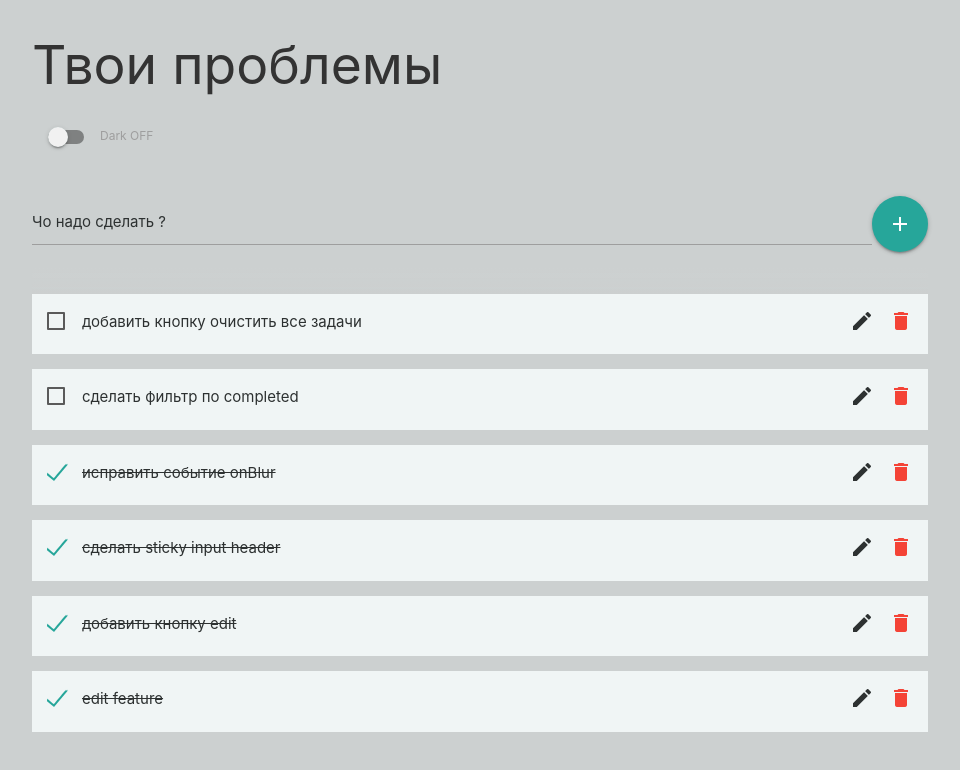
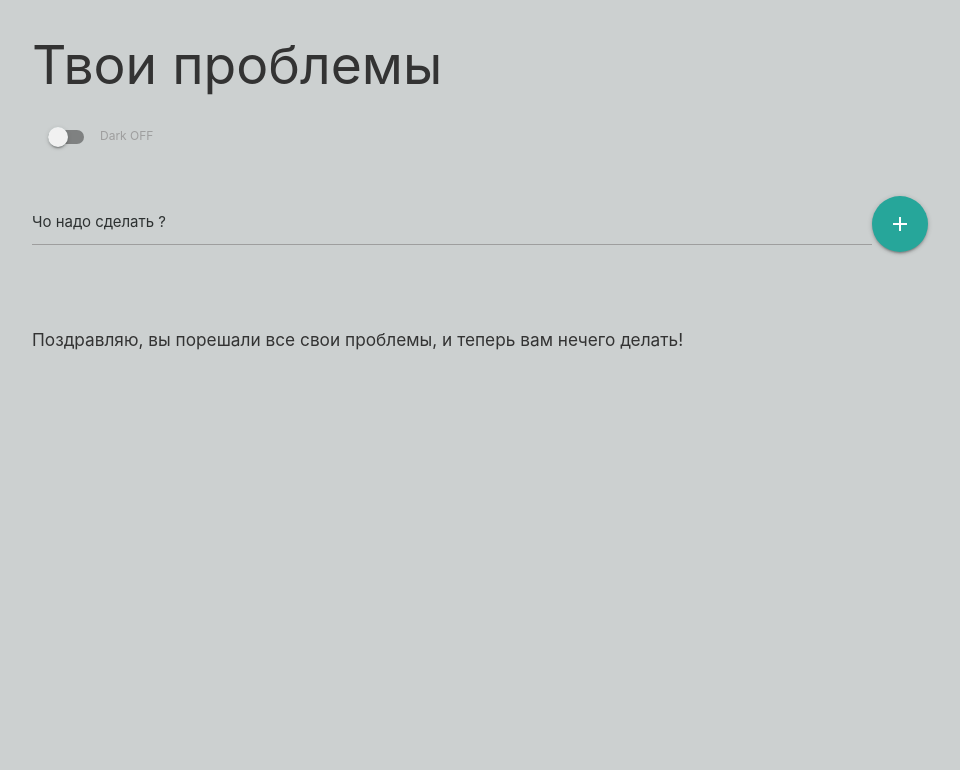
Before and after one commit to nalezhytyi/todo, a React (Create React App) app: page / in a window 1280 px wide. Shown: the top 770 px of the page, without its empty margins (160-1120 px from the left). Built offline with nearby package versions, Linux system fonts and the light colour scheme.

Commit message:
added footer, toggleAll action and choose all feature

```diff
--- a/src/App.js
+++ b/src/App.js
@@ -1,9 +1,13 @@
 import React, { useEffect, useReducer } from 'react';
 import TodoList from './components/TodoList';
 import ThemeSwitch from './components/ThemeSwitch';
-import reducer, { initialState } from './reducer';
+import reducer from './reducer';
 import { Context } from './context';
 import FormInput from './components/FormInput';
+import Footer from './components/Footer';
+
+const initialState =
+  localStorage.getItem('todos') == null ? [] : JSON.parse(localStorage.getItem('todos'));
 
 export default function App() {
   const [state, dispatch] = useReducer(reducer, initialState);
@@ -19,6 +23,7 @@ export default function App() {
         <ThemeSwitch />
         <FormInput />
         <TodoList todos={state} />
+        <Footer todos={state} />
       </div>
     </Context.Provider>
   );
--- /dev/null
+++ b/src/components/Footer.jsx
@@ -0,0 +1,37 @@
+import React, { useContext, useEffect, useState } from 'react';
+import { Context } from '../context';
+
+const Footer = (props) => {
+  const [checkAll, setCheckAll] = useState(false);
+  const [todos, setTodos] = useState(props.todos);
+  const { dispatch } = useContext(Context);
+
+  useEffect(() => {
+    setTodos(props.todos);
+  }, [props.todos]);
+
+  const handleChangeAll = () => {
+    dispatch({
+      type: 'toggleAll',
+      payload: checkAll,
+    });
+    setCheckAll(!checkAll);
+  };
+
+  return (
+    <div className='footer'>
+      {todos.length === 0 ? (
+        <h6>Поздравляю, вы порешали все свои проблемы, и теперь вам нечего делать!</h6>
+      ) : (
+        <div className='footer'>
+          <label>
+            <input className='filled-in' type='checkbox' onChange={handleChangeAll} />
+            <span>Выбрать всe</span>
+          </label>
+        </div>
+      )}
+    </div>
+  );
+};
+
+export default Footer;
--- a/src/components/TodoItem.jsx
+++ b/src/components/TodoItem.jsx
@@ -5,11 +5,6 @@ export default function TodoItem({ todo }) {
   const [edit, setEdit] = useState(false);
   const [editedTodo, setEditedTodo] = useState(todo.title);
   const { dispatch } = useContext(Context);
-
-  const cls = ['todo'];
-  if (todo.completed) {
-    cls.push('completed');
-  }
 
   const saveTodo = () => {
     setEdit(false);
@@ -32,15 +27,14 @@ export default function TodoItem({ todo }) {
 
   if (!edit) {
     return (
-      <li className={cls.join(' ')}>
+      <li className='todo'>
         <label>
           <input
-            className='todo__checkbox'
             type='checkbox'
             checked={todo.completed}
             onChange={() => dispatch({ type: 'toggle', payload: todo.id })}
           />
-          <span>{todo.title}</span>
+          <span className={todo.completed ? 'completed' : ''}>{todo.title}</span>
         </label>
         <div className='icons-group'>
           <a href={'#edit'} onClick={() => setEdit(true)}>
@@ -57,7 +51,7 @@ export default function TodoItem({ todo }) {
     );
   } else {
     return (
-      <li className='todo todo-editable'>
+      <li className='todo editable'>
         <label>
           <input
             autoFocus
@@ -71,11 +65,6 @@ export default function TodoItem({ todo }) {
             onKeyPress={saveHandler}
             onBlur={saveTodo}
           />
-          <span
-            className='helper-text'
-            data-error='Алло, напиши хоть чёто!'
-            data-success='Нажми Ввод (Return) (Enter) или тыцни кнопку справа!'
-          />
         </label>
         <div className='icons-group'>
           <i className='material-icons edit-icon' onClick={saveTodo}>
--- a/src/index.css
+++ b/src/index.css
@@ -64,9 +64,7 @@ input {
 }
 
 /*TODOLIST*/
-.todo-list {
-    margin-bottom: 2.5rem;
-}
+
 
 /*TODOITEM*/
 .input-field label {
@@ -82,7 +80,7 @@ input {
     padding: 1rem;
 }
 
-.todo.completed span {
+.completed {
     text-decoration: line-through;
 }
 
@@ -99,6 +97,11 @@ input {
     color: var(--text--dimmed);
 }
 
-.todo-editable {
+.todo.editable {
     align-items: center;
 }
+
+/*FOOTER*/
+.footer {
+    margin: 2.5rem 0;
+}
--- a/src/reducer.js
+++ b/src/reducer.js
@@ -1,39 +1,3 @@
-export const initialState =
-  localStorage.getItem('todos') == null
-    ? [
-        {
-          id: 1,
-          title: 'добавить кнопку очистить все задачи',
-          completed: false,
-        },
-        {
-          id: 2,
-          title: 'сделать фильтр по completed',
-          completed: false,
-        },
-        {
-          id: 3,
-          title: 'исправить событие onBlur',
-          completed: true,
-        },
-        {
-          id: 4,
-          title: 'сделать sticky input header',
-          completed: true,
-        },
-        {
-          id: 5,
-          title: 'добавить кнопку edit',
-          completed: true,
-        },
-        {
-          id: 6,
-          title: 'edit feature',
-          completed: true,
-        },
-      ]
-    : JSON.parse(localStorage.getItem('todos'));
-
 export default function reducer(state, action) {
   switch (action.type) {
     case 'add':
@@ -45,6 +9,7 @@ export default function reducer(state, action) {
           completed: false,
         },
       ];
+
     case 'toggle':
       return state.map((todo) => {
         if (todo.id === action.payload) {
@@ -52,6 +17,13 @@ export default function reducer(state, action) {
         }
         return todo;
       });
+
+    case 'toggleAll':
+      return state.map((todo) => {
+        todo.completed = !action.payload;
+        return todo;
+      });
+
     case 'edit':
       return state.map((todo) => {
         if (todo.id === action.todo.id) {
@@ -60,8 +32,10 @@ export default function reducer(state, action) {
         }
         return todo;
       });
+
     case 'remove':
       return state.filter((todo) => todo.id !== action.payload);
+
     default:
       return state;
   }
```
